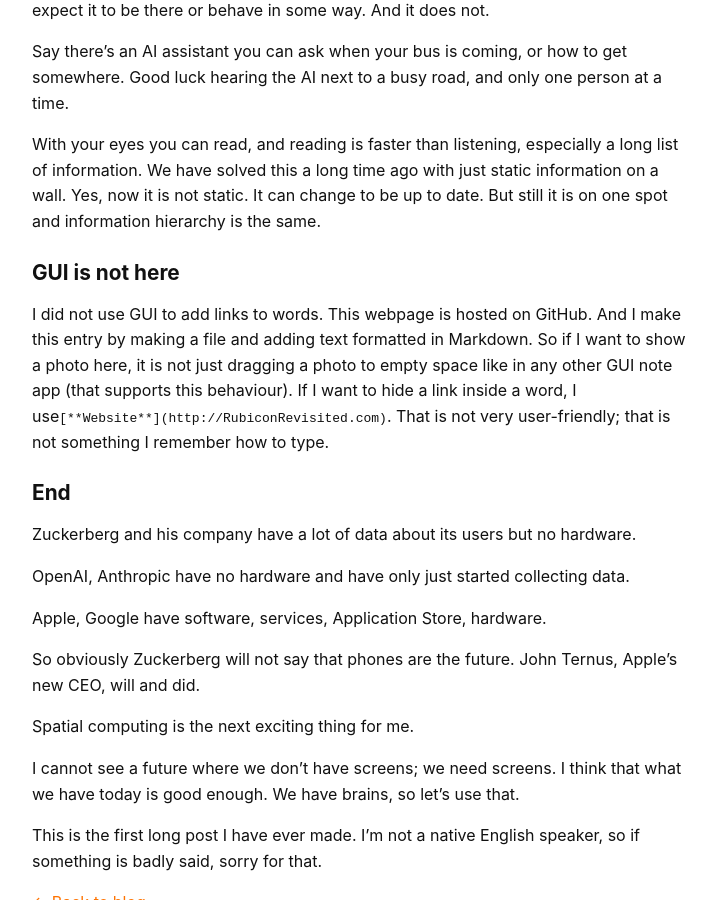
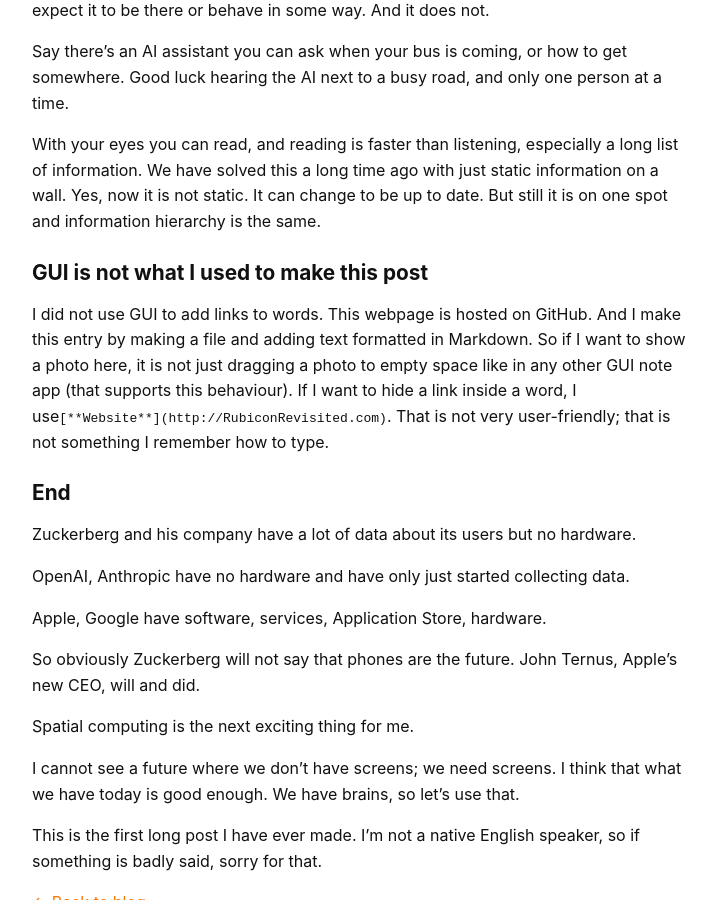
Before and after one commit to StepanJiri/stepankarasek.github.io, a Jekyll site: the page built from _posts/2026-09-25-I Love GUI.md, in a window 1280 px wide and 900 px high, scrolled down 1181 px. Shown: the whole window, without its empty margins (280-996 px from the left). Built offline with Jekyll 4.4.1, drawn with Linux system fonts in a browser that asks for light colours.

Commit message:
Update 2026-09-25-I Love GUI.md

```diff
--- a/_posts/2026-09-25-I Love GUI.md
+++ b/_posts/2026-09-25-I Love GUI.md
@@ -26,7 +26,7 @@ Say there's an AI assistant you can ask when your bus is coming, or how to get s
 
 With your eyes you can read, and reading is faster than listening, especially a long list of information. We have solved this a long time ago with just static information on a wall. Yes, now it is not static. It can change to be up to date. But still it is on one spot and information hierarchy is the same.
 
-### GUI is not here
+### GUI is not what I used to make this post
 I did not use GUI to add links to words. This webpage is hosted on GitHub. And I make this entry by making a file and adding text formatted in Markdown. So if I want to show a photo here, it is not just dragging a photo to empty space like in any other GUI note app (that supports this behaviour). If I want to hide a link inside a word, I use`[**Website**](http://RubiconRevisited.com)`. That is not very user-friendly; that is not something I remember how to type.
 
 ### End
```
